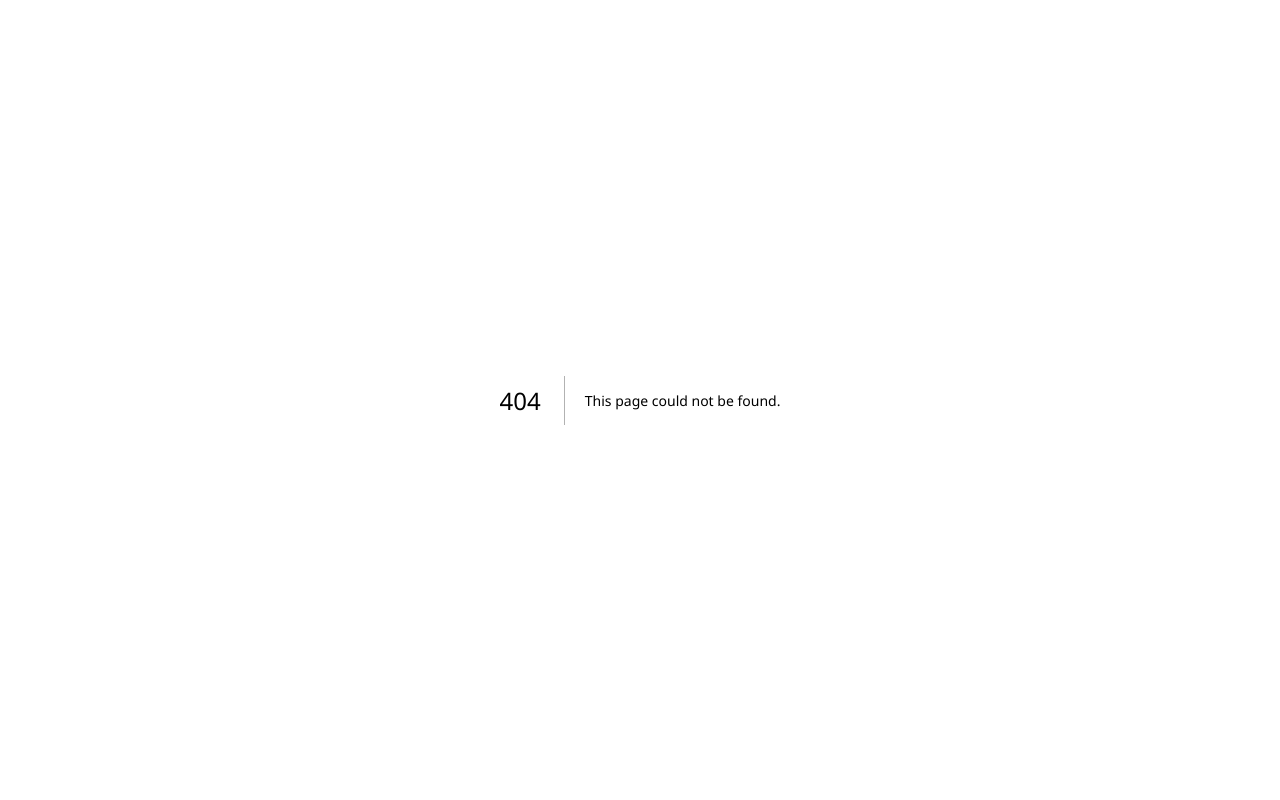
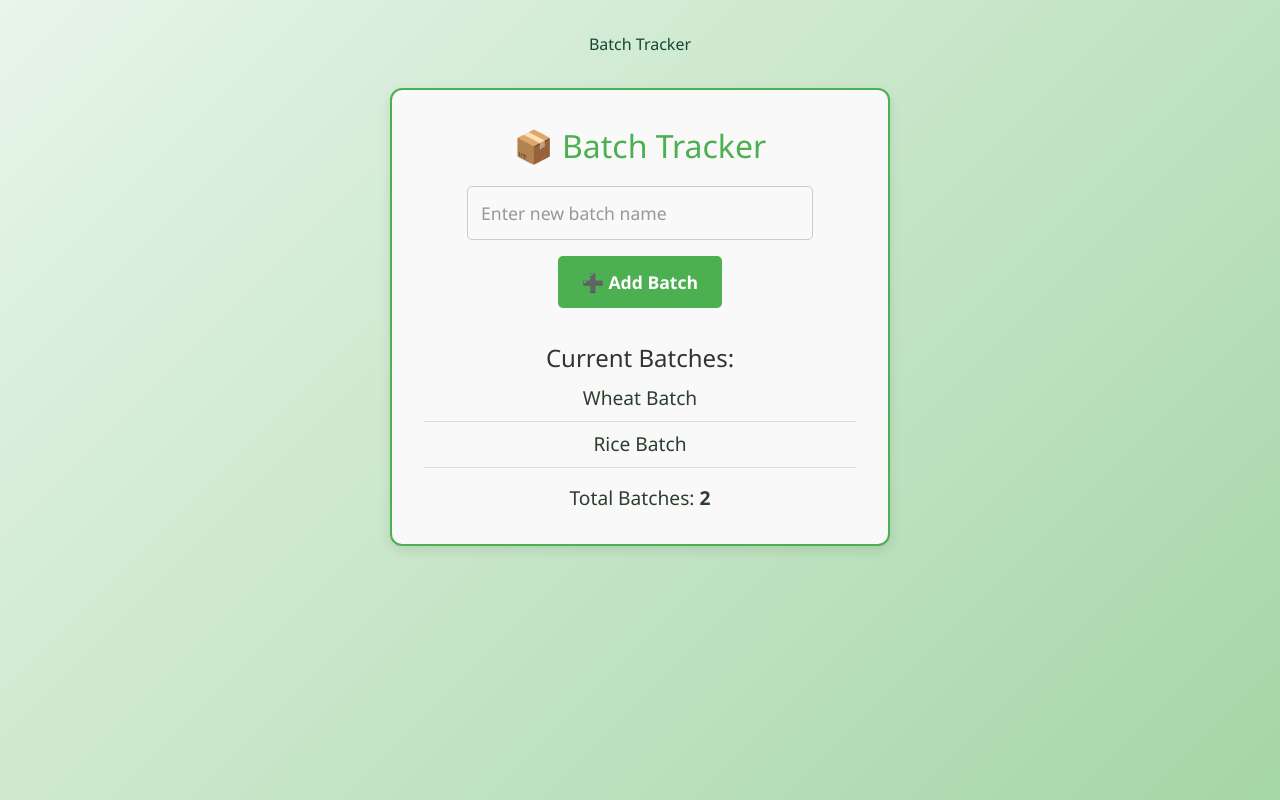
Before and after one commit to Jayasree273/smart-ration, a Next.js app: page /batch in a window 1280 px wide. Before the commit this address had no page. Built offline with nearby package versions, Linux system fonts and the light colour scheme.

Commit message:
Create batch.js

```diff
--- /dev/null
+++ b/pages/batch.js
@@ -0,0 +1,10 @@
+import BatchTrackerComponent from '../components/BatchTrackerComponent';
+
+export default function BatchPage() {
+  return (
+    <div style={{ padding: '2rem' }}>
+      <h1 style={{ textAlign: 'center', color: '#154734' }}>Batch Tracker</h1>
+      <BatchTrackerComponent />
+    </div>
+  );
+}
```
